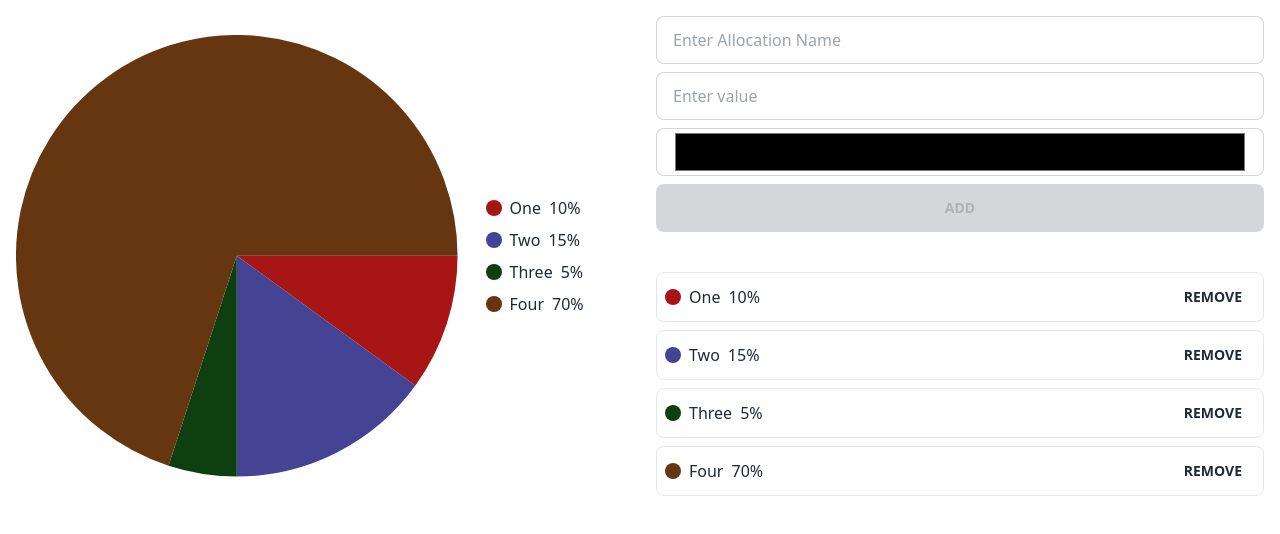
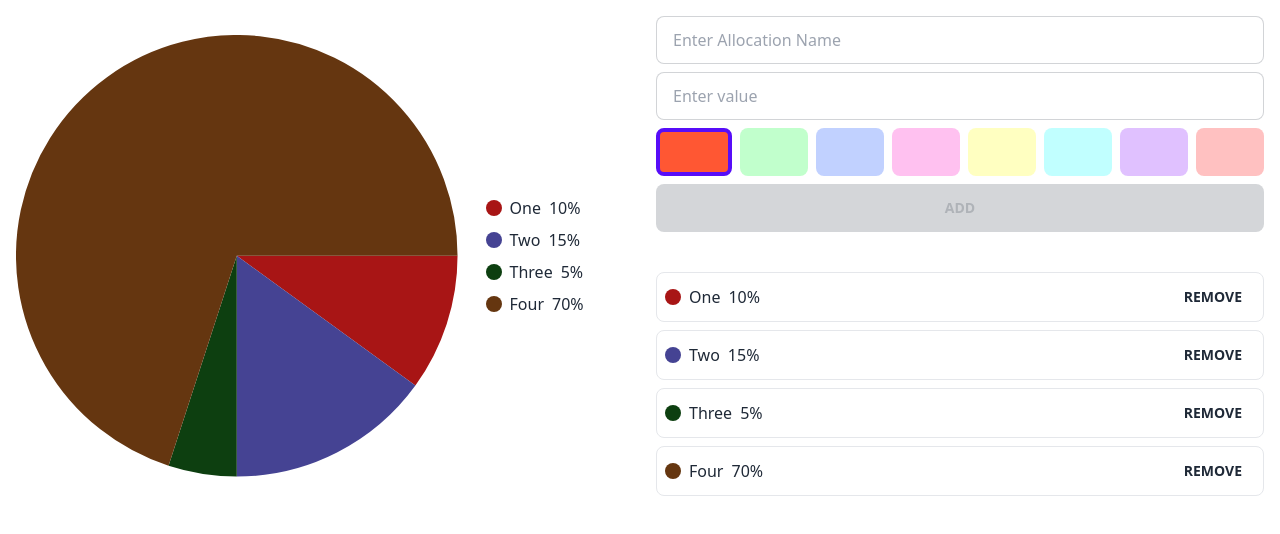
Before and after one commit to Omarbida/pieChart-react, a React (Vite) app: page / in a window 1280 px wide. Shown: the top 534 px of the page. Built offline with nearby package versions, Linux system fonts and the light colour scheme.

Commit message:
changed the color input to 8 preseted colors

```diff
--- a/src/ChartForm.jsx
+++ b/src/ChartForm.jsx
@@ -1,11 +1,23 @@
 import { useEffect } from "react";
 import { useState } from "react";
+
+const presetColors = [
+  "#FF5733",
+  "#33FF57",
+  "#3366FF",
+  "#FF33CC",
+  "#FFFF33",
+  "#33FFFF",
+  "#9933FF",
+  "#FF3333",
+];
 
 export default function ChartForm({ addData, data }) {
   const [titel, settitle] = useState("");
   const [value, setvalue] = useState("");
   const [color, setcolor] = useState("#000000");
   const [disabled, setdisabled] = useState(true);
+  const [selectedColor, setselectedColor] = useState(0);
   function submite() {
     if (titel && value && color) {
       //check if the total is less than 100
@@ -22,7 +34,7 @@ export default function ChartForm({ addData, data }) {
       addData({ title: titel, value: value, color: color });
       settitle("");
       setvalue("");
-      setcolor("#000000");
+      setcolor("");
     }
   }
   useEffect(() => {
@@ -48,12 +60,24 @@ export default function ChartForm({ addData, data }) {
         placeholder="Enter value"
         className="input input-bordered w-full "
       />
-      <input
-        value={color}
-        onChange={(e) => setcolor(e.target.value)}
-        type="color"
-        className="input input-bordered w-full cursor-pointer"
-      />
+      <div className="flex flex-wrap gap-2">
+        {presetColors.map((item, index) => (
+          <button
+            key={index}
+            onClick={(e) => {
+              e.preventDefault();
+              setcolor(item);
+              setselectedColor(index);
+            }}
+            className={`btn grow h-6  cursor-pointer ${
+              selectedColor === index
+                ? "border-4 border-primary opacity-100"
+                : "border-0 opacity-30"
+            }`}
+            style={{ backgroundColor: item }}
+          ></button>
+        ))}
+      </div>
       <button
         onClick={(e) => {
           e.preventDefault();
```
